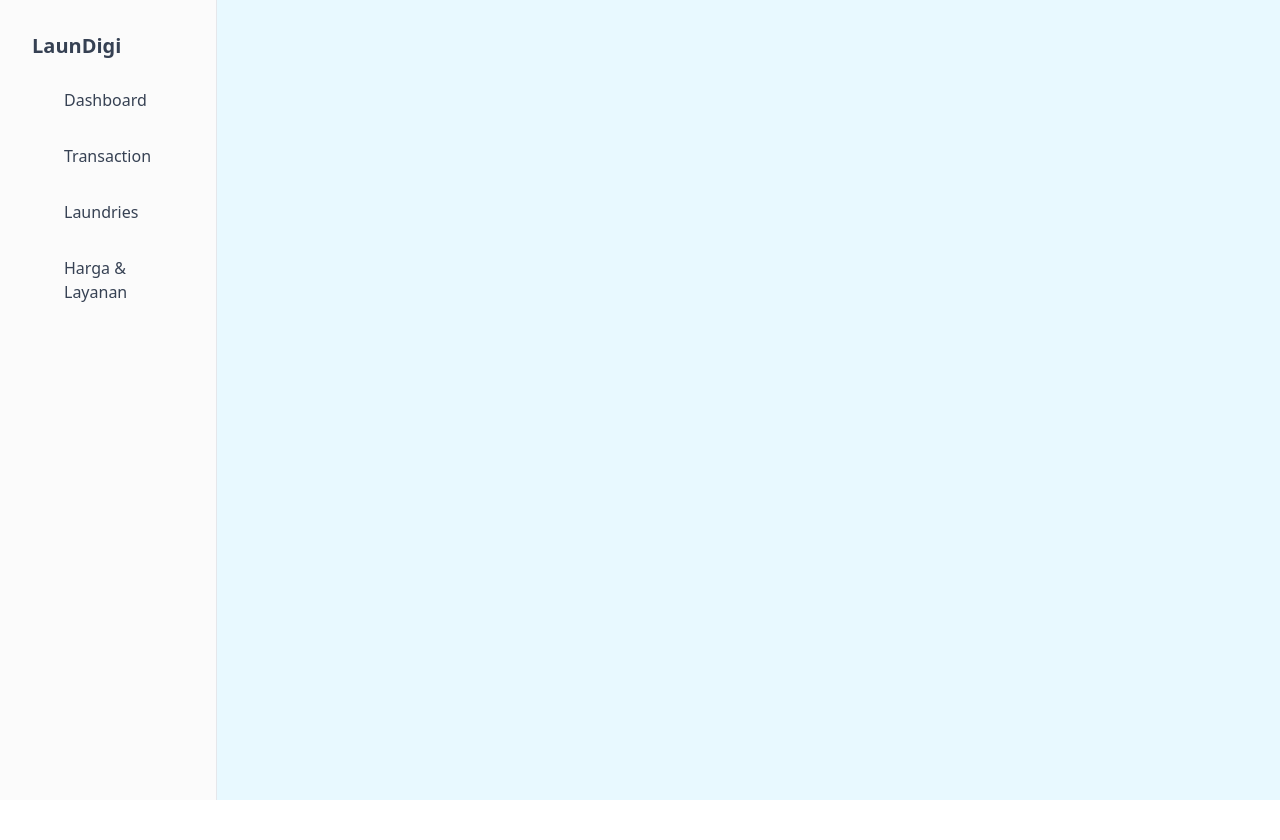
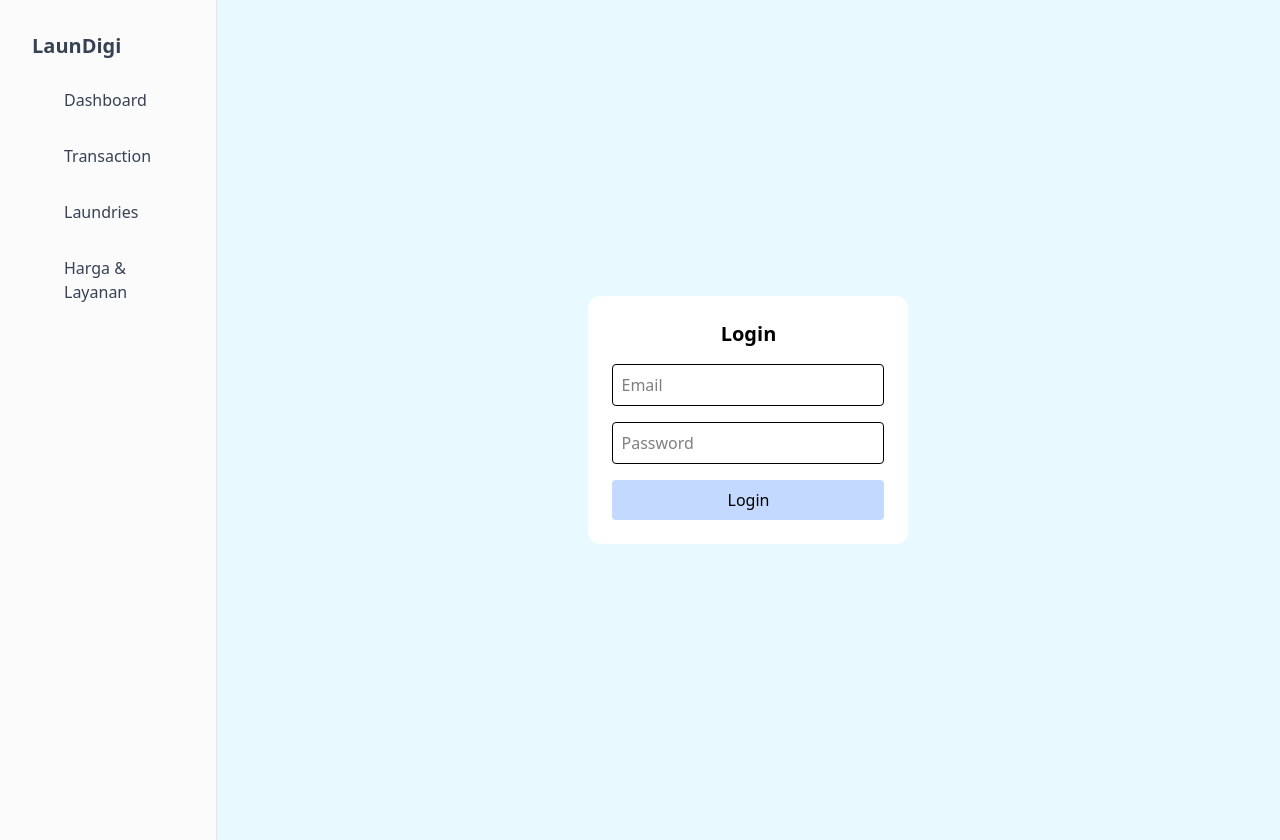
Before and after one commit to darwisyf/LaunDigi-app, a Vue app: page /login in a window 1280 px wide. Before the commit the page ends 800 px from the top, so only its background shows below. Built offline with nearby package versions, Linux system fonts and the light colour scheme; some icons are missing.

Commit message:
added login page

```diff
--- a/package.json
+++ b/package.json
@@ -11,6 +11,7 @@
   "dependencies": {
     "@iconify/vue": "^5.0.0",
     "@tailwindcss/vite": "^4.1.18",
+    "axios": "^1.13.5",
     "tailwindcss": "^4.1.18",
     "vue": "^3.5.24",
     "vue-router": "^5.0.2"
--- a/src/components/Sidebar.vue
+++ b/src/components/Sidebar.vue
@@ -47,14 +47,24 @@
         <Icon icon="line-md:sunny-outline" v-else />
       </button>
     </div>
+    <div class="fixed bottom-15 m-1">
+      <button
+        @click="logout"
+        class="text-gray-700 dark:text-gray-50 rounded-md p-2 cursor-pointer z-10 text-2xl hover:bg-red-300"
+      >
+        <Icon icon="ic:baseline-log-out" />
+      </button>
+    </div>
   </aside>
 </template>
 
 <script setup>
 import { Icon } from "@iconify/vue";
-import { ref, onMounted } from "vue";
+import { ref, onMounted, pushScopeId } from "vue";
+import { useRouter } from "vue-router";
 
 const isCollapse = ref(false);
+const router = useRouter();
 
 const menus = [
   { name: "dashboard", label: "Dashboard", to: "/", icon: "uil:home" },
@@ -106,4 +116,9 @@ const toggleDarkMode = () => {
     isDark.value = true;
   }
 };
+
+const logout = () => {
+  localStorage.removeItem("token");
+  router.push("/login");
+};
 </script>
--- /dev/null
+++ b/src/pages/Login.vue
@@ -0,0 +1,69 @@
+<template>
+  <div class="flex items-center justify-center min-h-screen">
+    <div class="bg-white p-6 rounded-xl w-80 space-y-4">
+      <h1 class="text-xl font-bold text-center">Login</h1>
+
+      <input
+        v-model="email"
+        type="email"
+        placeholder="Email"
+        class="w-full border p-2 rounded"
+      />
+
+      <input
+        v-model="password"
+        type="password"
+        placeholder="Password"
+        class="w-full border p-2 rounded"
+      />
+
+      <p
+        v-if="errorMessage"
+        class="text-sm rounded-md bg-red-400 text-primary px-2 py-1"
+      >
+        {{ errorMessage }}
+      </p>
+
+      <button
+        @click="handleLogin"
+        class="w-full bg-tertiary hover:bg-tertiary-dark cursor-pointer py-2 rounded"
+      >
+        Login
+      </button>
+    </div>
+  </div>
+</template>
+<script setup>
+import { ref } from "vue";
+import { useRouter } from "vue-router";
+import { login } from "../services/authService";
+
+const email = ref("");
+const password = ref("");
+const errorMessage = ref("");
+const isLoading = ref(false);
+
+const router = useRouter();
+
+const handleLogin = async () => {
+  errorMessage.value = "";
+  isLoading.value = true;
+
+  if (!email.value || !password.value) {
+    errorMessage.value = "Email dan Password wajib diisi";
+    return;
+  }
+
+  try {
+    const data = await login(email.value, password.value);
+
+    localStorage.setItem("token", data.token);
+
+    router.push("/dashboard");
+  } catch (error) {
+    errorMessage.value = error.response?.data?.message || "Login gagal";
+  } finally {
+    isLoading.value = false;
+  }
+};
+</script>
--- /dev/null
+++ b/src/pages/Register.vue
@@ -0,0 +1,4 @@
+<template>
+  <div></div>
+</template>
+<script setup></script>
--- a/src/router/index.js
+++ b/src/router/index.js
@@ -4,15 +4,36 @@ import Transaction from "../pages/Transaction.vue";
 import Dashboard from "../pages/Dashboard.vue";
 import Laundries from "../pages/Laundries.vue";
 import ServicePrice from "../pages/ServicePrice.vue";
+import Login from "../pages/Login.vue";
+import Register from "../pages/Register.vue";
 
 const routes = [
-  { path: "/", name: "Dashboard", component: Dashboard },
+  { path: "/login", name: "Login", component: Login },
+  { path: "/register", name: "Register", component: Register },
+  {
+    path: "/",
+    name: "Dashboard",
+    component: Dashboard,
+    meta: { requiresAuth: true },
+  },
   { path: "/transaction", name: "Transaction", component: Transaction },
   { path: "/laundries", name: "Laundries", component: Laundries },
   { path: "/serviceprice", name: "ServicePrice", component: ServicePrice },
 ];
 
-export default createRouter({
+const router = createRouter({
   history: createWebHistory(),
   routes,
 });
+
+router.beforeEach((to, from, next) => {
+  const token = localStorage.getItem("token");
+
+  if (to.meta.requiresAuth && !token) {
+    next("/login");
+  } else {
+    next();
+  }
+});
+
+export default router;
--- /dev/null
+++ b/src/services/authService.js
@@ -0,0 +1,18 @@
+import axios from "axios";
+
+const api = axios.create({
+  baseURL: "",
+});
+
+export const login = async (email, password) => {
+  try {
+    const response = await api.post("/login", {
+      email,
+      password,
+    });
+
+    return response.data;
+  } catch (error) {
+    throw error;
+  }
+};
```
Also changed, not shown: 1 other file (tests, documents, lock files or other folders).
